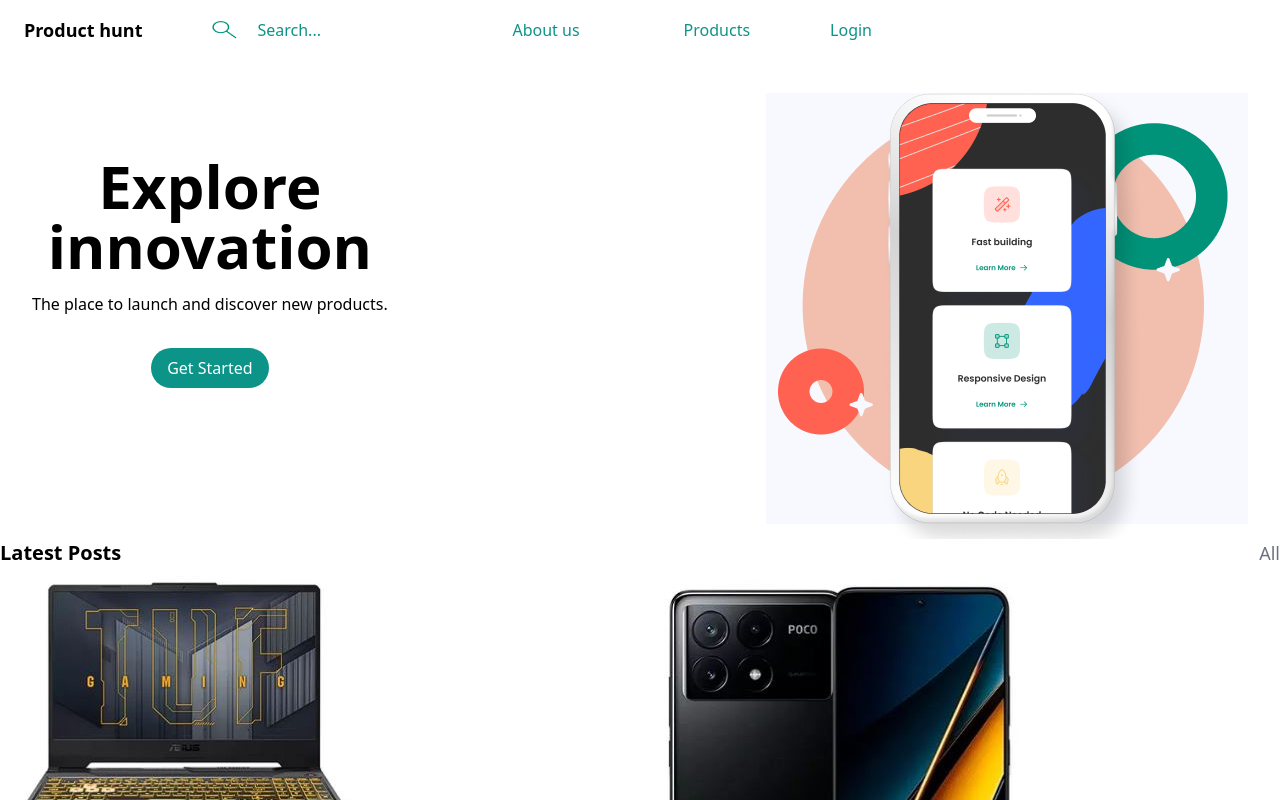
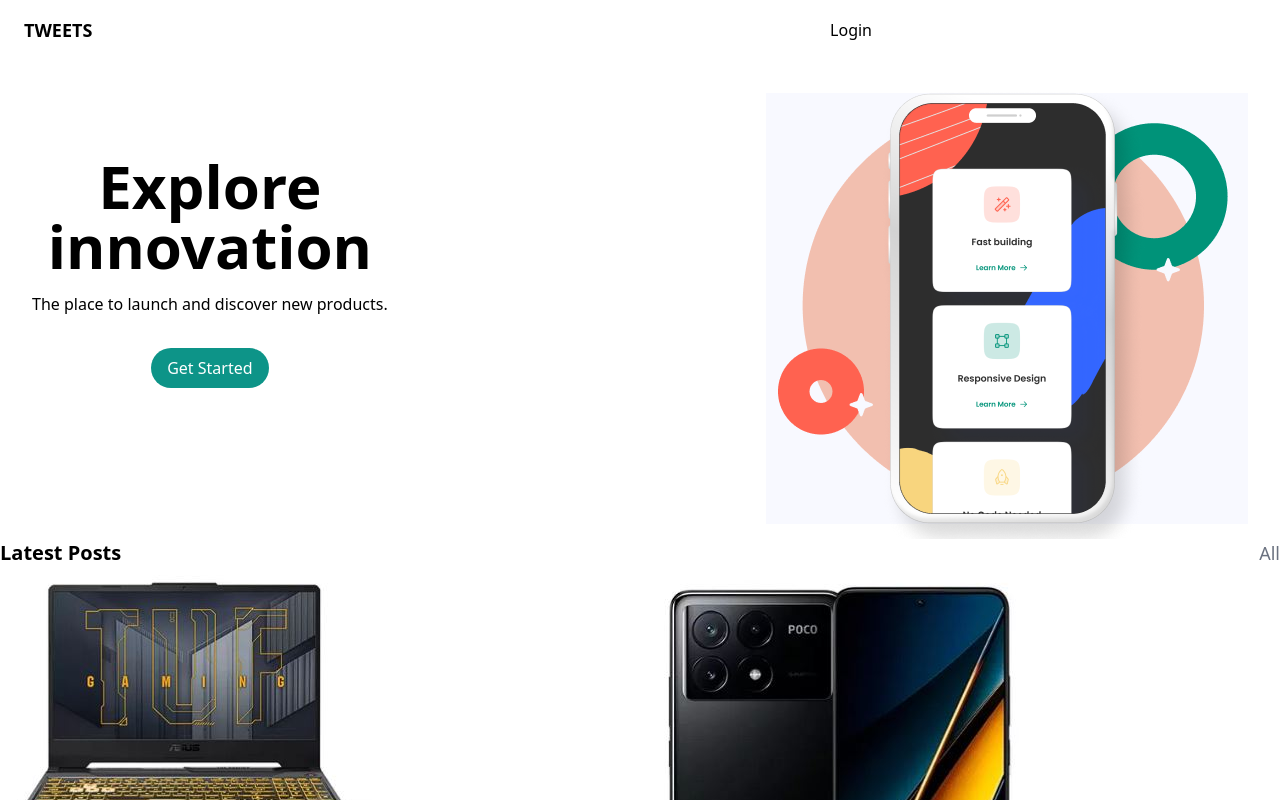
Before and after one commit to ricomariaca/FrontFinal, a React (Vite) app: page /home in a window 1280 px wide. Shown: the top 800 px of the page. Built offline with nearby package versions, Linux system fonts and the light colour scheme.

Commit message:
solution error

```diff
--- a/package.json
+++ b/package.json
@@ -10,7 +10,6 @@
     "preview": "vite preview"
   },
   "dependencies": {
-    "firebase": "^10.11.1",
     "react": "^18.2.0",
     "react-dom": "^18.2.0",
     "react-icons": "^5.1.0",
--- a/src/ui/components/common/Navbar.jsx
+++ b/src/ui/components/common/Navbar.jsx
@@ -31,49 +31,13 @@
     <>
       <nav className="bg-white py-4 px-6 flex justify-between items-center">
         <Link to="/" className="text-lg font-bold text-black">
-          Product hunt
+        TWEETS
         </Link>
 
         <div className="flex items-center">
-          <ul className="flex justify-center space-x-6">
-            <div className="flex items-center mr">
-              <img src={icon.lupa} className="mr-5 " alt="Search Icon" />
-              <input
-                type="text"
-                placeholder="Search..."
-                className="placeholder-teal-600 focus:placeholder-gray-300"
-              />
-            </div>
-
-            <li>
-              <NavLink to="/" className="nav-link text-teal-600 mr-20">
-                About us
-              </NavLink>
-            </li>
-            {!logged && (
-              <li>
-                <NavLink
-                  to="/publicProducts"
-                  className="nav-link text-teal-600 mr-20"
-                >
-                  Products
-                </NavLink>
-              </li>
-            )}
-          </ul>
-          {logged && (
-            <>
-              <NavLink
-                to="/publicProductslog"
-                className="nav-link text-teal-600 mr-20"
-              >
-                Products
-              </NavLink>
-            </>
-          )}
 
           {!logged && (
-            <NavLink to="/login" className="nav-link text-teal-600 mr-96">
+            <NavLink to="/login" className="nav-link text-black mr-96">
               Login
             </NavLink>
           )}
```
Also changed, not shown: 1 other file (tests, documents, lock files or other folders).
